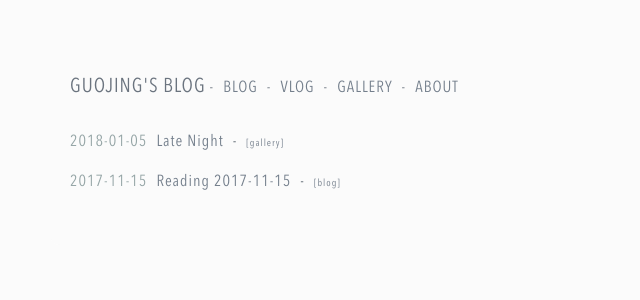
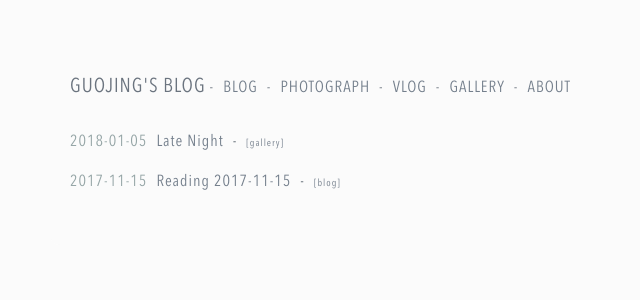
Before and after one commit to GuoJing/blog, a Jekyll site: the page built from index.html, in a window 1280 px wide. Shown: the top 300 px of the page, without its empty margins (25-665 px from the left). Built offline with Jekyll 4.4.1, drawn with Linux system fonts in a browser that asks for light colours.

Commit message:
auto commit

```diff
--- a/index.html
+++ b/index.html
@@ -11,6 +11,7 @@ title: GuoJing's Blog|只要心还跳
         <span style="font-size: 20px; font-weight: lighter;">GuoJing's Blog</span>
         <span class="item">
             - <a href="/blog">Blog</a>
+            - <a href="https://500px.me/soundbbg">Photograph</a>
             - <a href="https://www.youtube.com/c/GuoJing">Vlog</a>
             - <a href="/gallery">Gallery</a>
             - <a href="/about">About</a>
```
